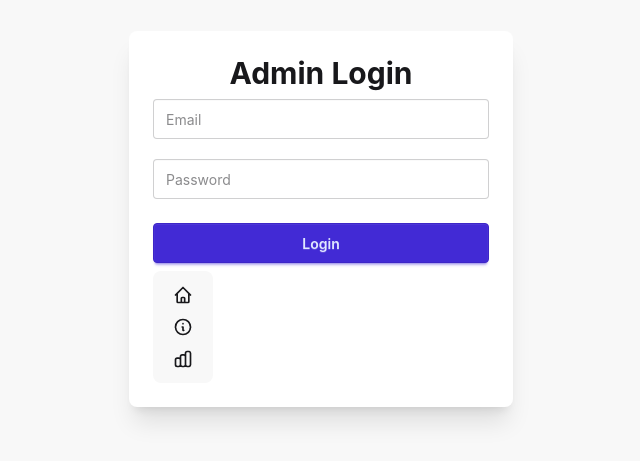
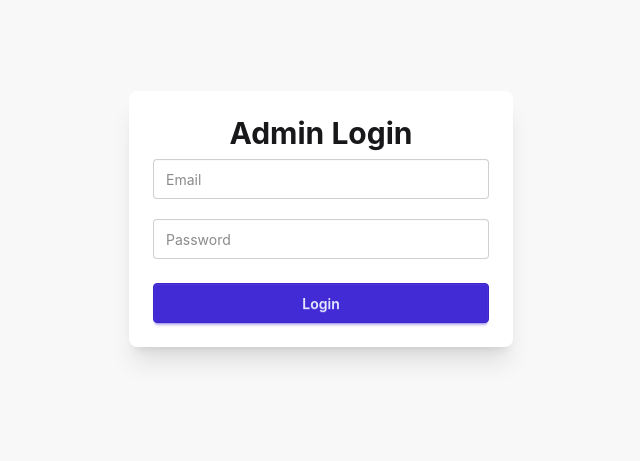
Before and after one commit to proshehab/admin, a Vue app: page /login in a window 1280 px wide. Shown: the part 181-642 px from the top of the page, without its empty margins (319-959 px from the left). Built offline with nearby package versions, Linux system fonts and the light colour scheme.

Commit message:
feat: remove unused SVG icons from Login component

```diff
--- a/src/views/Login.vue
+++ b/src/views/Login.vue
@@ -19,63 +19,6 @@
         <button class="btn btn-primary mt-4 w-full" @click="login">
           Login
         </button>
-
-        <ul class="menu bg-base-200 rounded-box">
-          <li>
-            <a>
-              <svg
-                xmlns="http://www.w3.org/2000/svg"
-                class="h-5 w-5"
-                fill="none"
-                viewBox="0 0 24 24"
-                stroke="currentColor"
-              >
-                <path
-                  stroke-linecap="round"
-                  stroke-linejoin="round"
-                  stroke-width="2"
-                  d="M3 12l2-2m0 0l7-7 7 7M5 10v10a1 1 0 001 1h3m10-11l2 2m-2-2v10a1 1 0 01-1 1h-3m-6 0a1 1 0 001-1v-4a1 1 0 011-1h2a1 1 0 011 1v4a1 1 0 001 1m-6 0h6"
-                />
-              </svg>
-            </a>
-          </li>
-          <li>
-            <a>
-              <svg
-                xmlns="http://www.w3.org/2000/svg"
-                class="h-5 w-5"
-                fill="none"
-                viewBox="0 0 24 24"
-                stroke="currentColor"
-              >
-                <path
-                  stroke-linecap="round"
-                  stroke-linejoin="round"
-                  stroke-width="2"
-                  d="M13 16h-1v-4h-1m1-4h.01M21 12a9 9 0 11-18 0 9 9 0 0118 0z"
-                />
-              </svg>
-            </a>
-          </li>
-          <li>
-            <a>
-              <svg
-                xmlns="http://www.w3.org/2000/svg"
-                class="h-5 w-5"
-                fill="none"
-                viewBox="0 0 24 24"
-                stroke="currentColor"
-              >
-                <path
-                  stroke-linecap="round"
-                  stroke-linejoin="round"
-                  stroke-width="2"
-                  d="M9 19v-6a2 2 0 00-2-2H5a2 2 0 00-2 2v6a2 2 0 002 2h2a2 2 0 002-2zm0 0V9a2 2 0 012-2h2a2 2 0 012 2v10m-6 0a2 2 0 002 2h2a2 2 0 002-2m0 0V5a2 2 0 012-2h2a2 2 0 012 2v14a2 2 0 01-2 2h-2a2 2 0 01-2-2z"
-                />
-              </svg>
-            </a>
-          </li>
-        </ul>
       </div>
     </div>
   </div>
```
